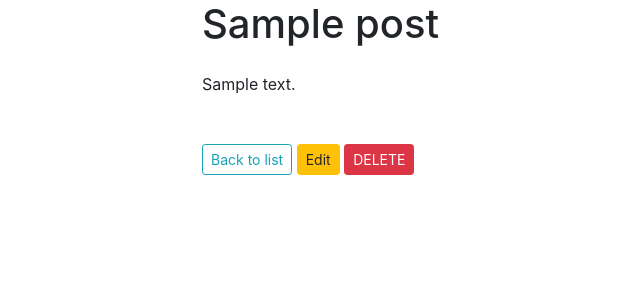
After one commit to tinkabel85/yet_another_symfony_blog, a Symfony app: template templates/post/show.twig in a window 1280 px wide. The commit adds this page. Shown: the top 300 px of the page, without its empty margins (73-713 px from the left). Run offline with Twig, Linux system fonts and the light colour scheme; the template is opened without the code that fills it: most values are stand-ins (such as "Sample title", 1, 10 or a date in 2020); some libraries are stand-ins or nearby versions.

Commit message:
added styles and method showPost

```diff
--- a/templates/post/_form.twig
+++ /dev/null
@@ -1,4 +0,0 @@
-{{ form_start(form) }}
-{{ form_widget(form) }}
-<button class="btn">{{ button_label|default('Save') }}</button>
-{{ form_end(form) }}
--- /dev/null
+++ b/templates/post/show.twig
@@ -0,0 +1,19 @@
+{% extends './base.html.twig' %}
+
+{% block title %}
+	{{ post.title }}
+{% endblock %}
+
+{% block body %}
+	<div class="container">
+		<div class="row justify-content-center">
+			<div class="col-lg-8">
+				<h1 class="mb-4">{{ post.title }}</h1>
+				<p class="mb-5">{{ post.content }}</p>
+				<a href="{{ path('blog_list') }}" class="btn btn-outline-info btn-sm">Back to list</a>
+				<a href="{{ path('edit_post', {id: post.id}) }}" class="btn btn-warning btn-sm">Edit</a>
+				<a href="{{ path('delete_post', {id: post.id}) }}" onclick="return confirm('Are you sure?');" class="btn btn-danger btn-sm">DELETE</a>
+			</div>
+		</div>
+	</div>
+{% endblock %}
```
Also changed, not shown: config/routes.yaml (+5 -4 lines), src/Controller/PostController.php (+16 -2 lines), templates/post/create.twig (+5 -3 lines), templates/post/index.twig (+10 -16 lines).
